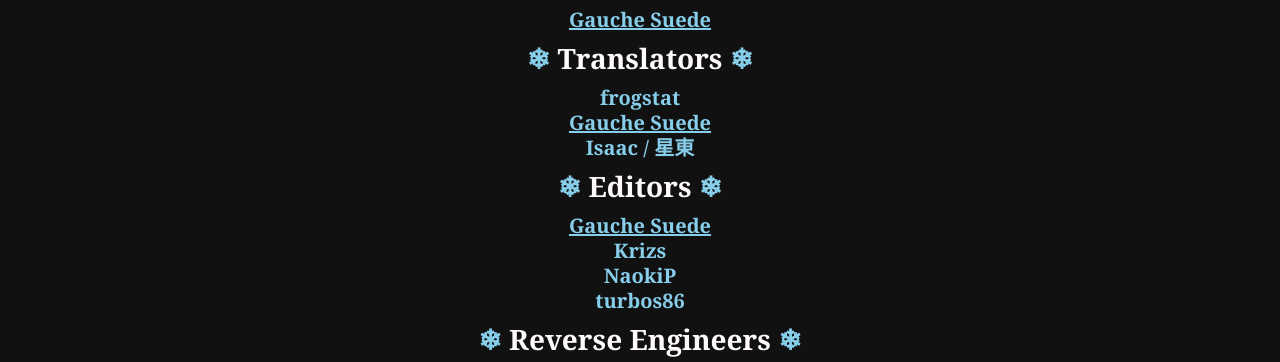
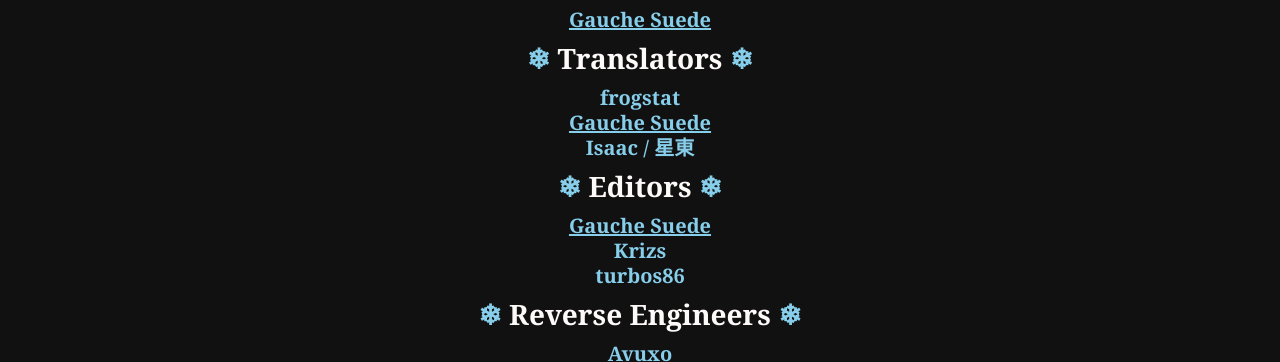
Before and after one commit to TodokanaiTL/todokanaitl.github.io, a website: page staff/index.html in a window 1280 px wide. Shown: the part 436-798 px from the top of the page. Drawn offline with Linux system fonts and the light colour scheme; a web font is replaced by a local one.

Commit message:
Naoki who?

```diff
--- a/staff/index.html
+++ b/staff/index.html
@@ -43,7 +43,6 @@
       <ul class="members">
         <li class="leader"><a href="https://www.baka-tsuki.org/project/index.php?title=User:Noir" rel="noopener">Gauche Suede</a></li>
         <li><a href="https://www.baka-tsuki.org/project/index.php?title=User:Krizs" rel="noopener">Krizs</a></li>
-        <li><a href="https://www.baka-tsuki.org/project/index.php?title=User:NaokiP" rel="noopener">NaokiP</a></li>
         <li><a href="https://www.baka-tsuki.org/project/index.php?title=User:Turbos" rel="noopener">turbos86</a></li>
       </ul>
       <h3> Reverse Engineers </h3>
```
